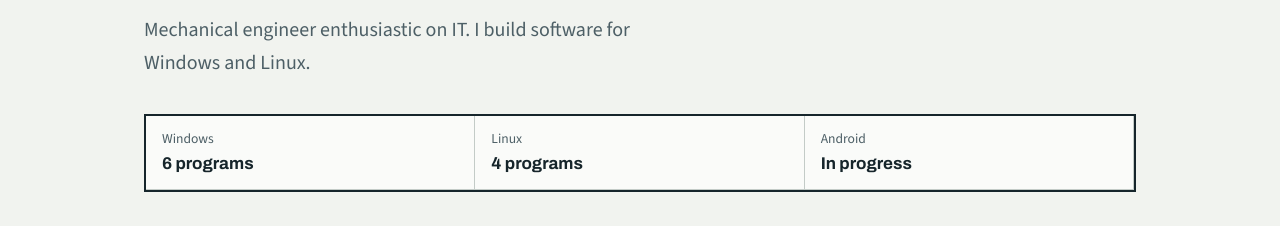
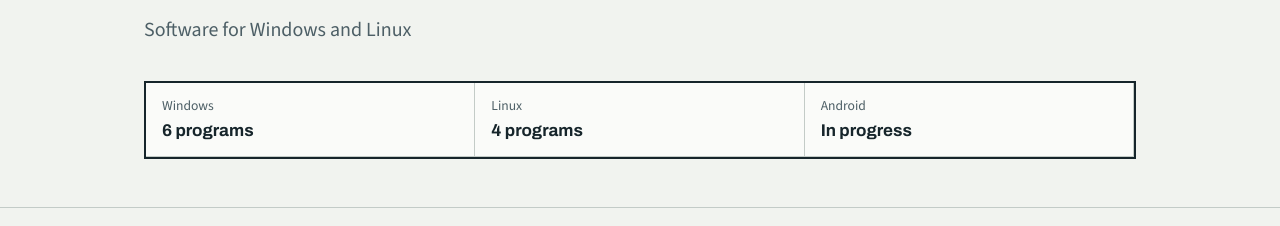
Before and after one commit to Freesofts456/Freesofts456.github.io, a plain HTML site: page index.html in a window 1280 px wide. Shown: the part 219-445 px from the top of the page. Drawn offline with nearby package versions, Linux system fonts and the light colour scheme.

Commit message:
Update index.html

```diff
--- a/index.html
+++ b/index.html
@@ -17,7 +17,7 @@
 <main>
 <div class="wrap hero">
 <h1>Free Softwares</h1>
-<p>Mechanical engineer enthusiastic on IT. I build software for Windows and Linux.</p>
+<p>Software for Windows and Linux</p>
 <div class="block" aria-label="Quick facts">
 <div><small>Windows</small><b>6 programs</b></div>
 <div><small>Linux</small><b>4 programs</b></div>
```
